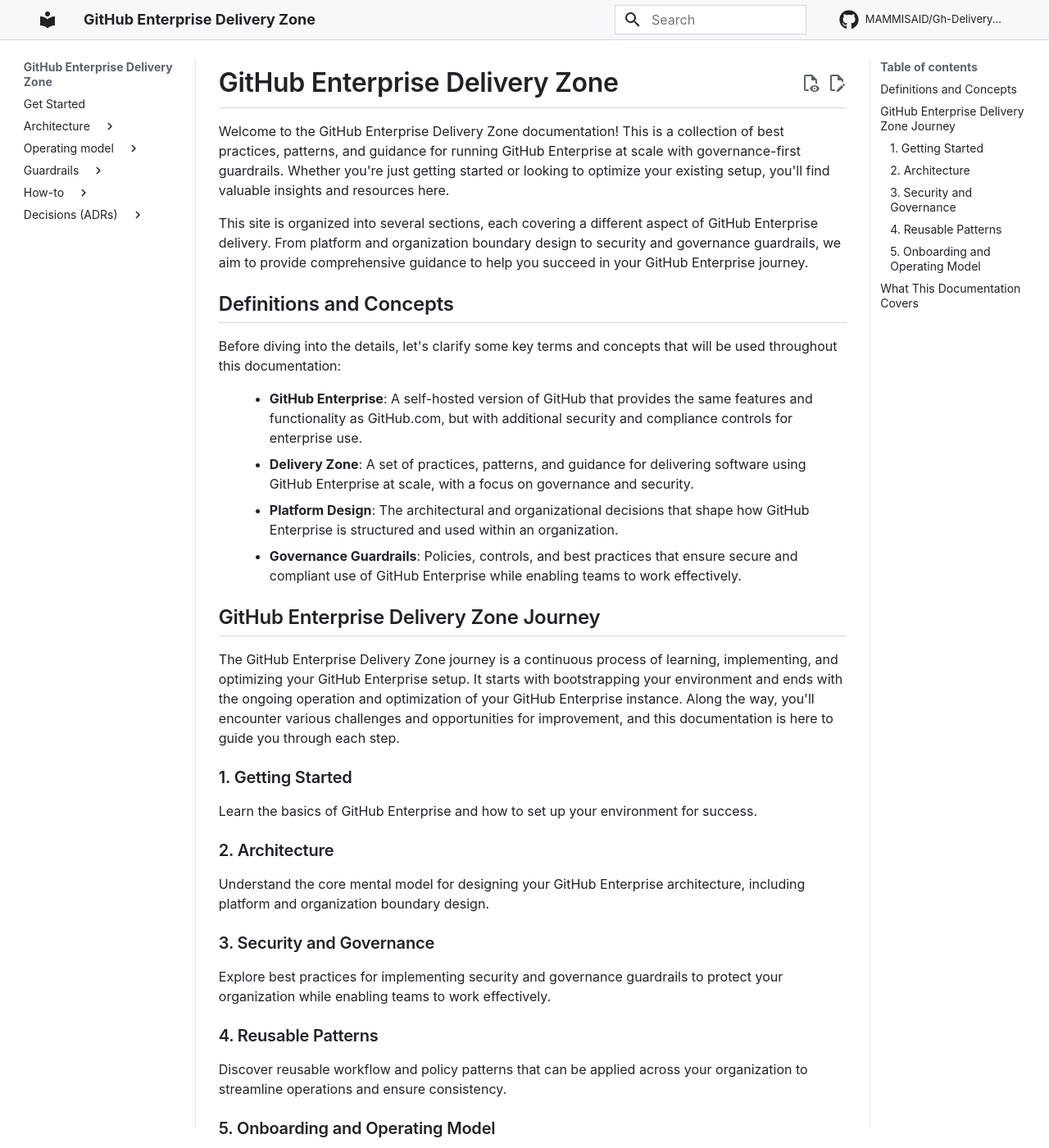
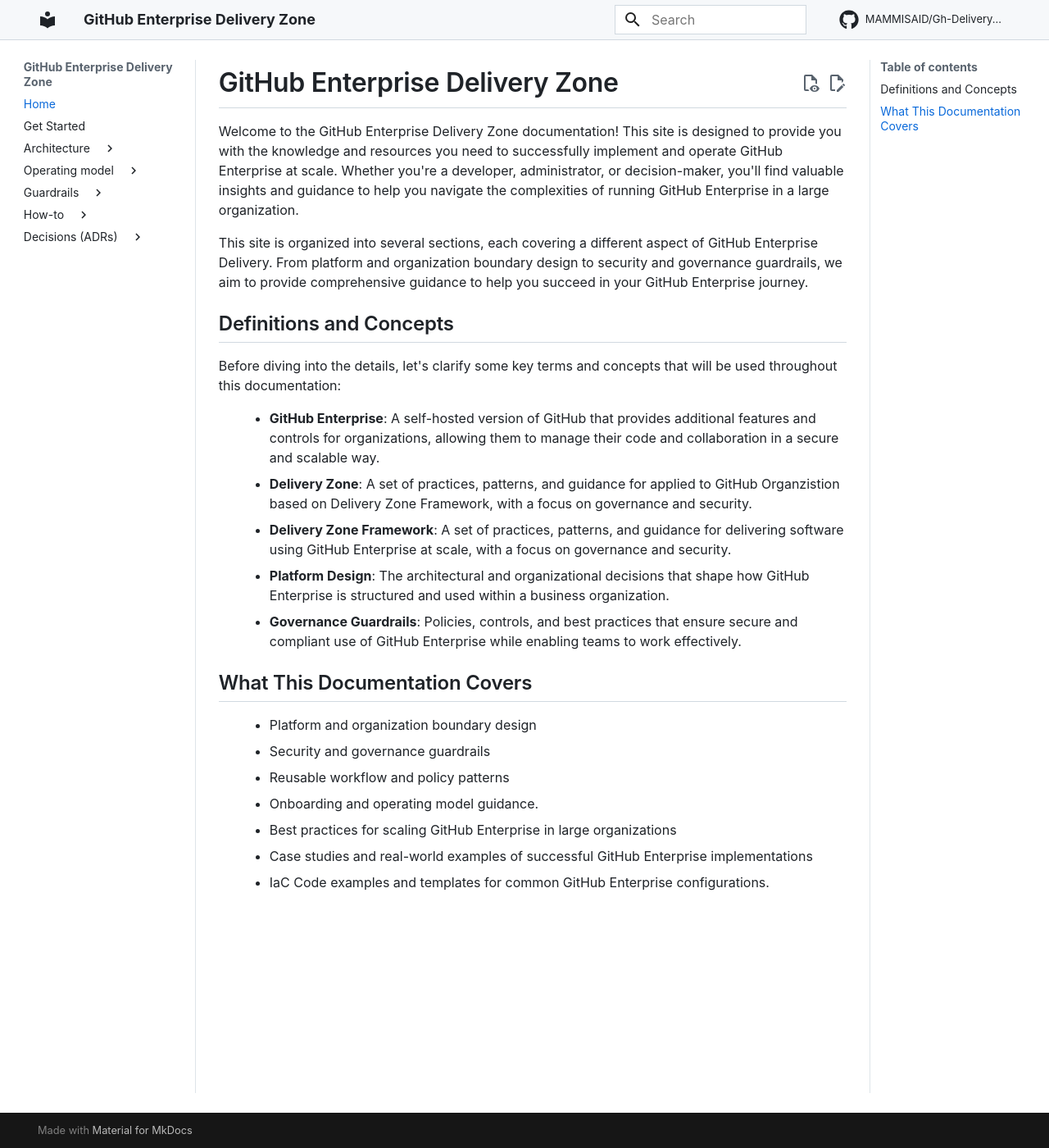
Before and after one commit to MAMMISAID/Gh-Delivery-Zone, an MkDocs documentation site: the page built from docs/index.md, in a window 1280 px wide and 1400 px high. Shown: the whole window at 82% size. Built offline with MkDocs 1.6.1 and Material for MkDocs 9.7.7, drawn with Linux system fonts in a browser that asks for light colours; comment, search, counter and statistics services are not loaded; some of the changed text lies outside the part shown.

Commit message:
Mise à jour de la documentation : amélioration des descriptions des règles d'organisation et des workflows réutilisables, et réorganisation de la navigation dans mkdocs.yml.

```diff
--- a/docs/index.md
+++ b/docs/index.md
@@ -1,45 +1,25 @@
 # GitHub Enterprise Delivery Zone
 
-Welcome to the GitHub Enterprise Delivery Zone documentation! This is a collection of best practices, patterns, and guidance for running GitHub Enterprise at scale with governance-first guardrails. Whether you're just getting started or looking to optimize your existing setup, you'll find valuable insights and resources here.
+Welcome to the GitHub Enterprise Delivery Zone documentation! This site is designed to provide you with the knowledge and resources you need to successfully implement and operate GitHub Enterprise at scale. Whether you're a developer, administrator, or decision-maker, you'll find valuable insights and guidance to help you navigate the complexities of running GitHub Enterprise in a large organization.
 
-This site is organized into several sections, each covering a different aspect of GitHub Enterprise delivery. From platform and organization boundary design to security and governance guardrails, we aim to provide comprehensive guidance to help you succeed in your GitHub Enterprise journey.
+This site is organized into several sections, each covering a different aspect of GitHub Enterprise Delivery. From platform and organization boundary design to security and governance guardrails, we aim to provide comprehensive guidance to help you succeed in your GitHub Enterprise journey.
 
 ## Definitions and Concepts
 
 Before diving into the details, let's clarify some key terms and concepts that will be used throughout this documentation:
 
-- **GitHub Enterprise**: A self-hosted version of GitHub that provides the same features and functionality as GitHub.com, but with additional security and compliance controls for enterprise use.
-- **Delivery Zone**: A set of practices, patterns, and guidance for delivering software using GitHub Enterprise at scale, with a focus on governance and security.
-- **Platform Design**: The architectural and organizational decisions that shape how GitHub Enterprise is structured and used within an organization.
+- **GitHub Enterprise**: A self-hosted version of GitHub that provides additional features and controls for organizations, allowing them to manage their code and collaboration in a secure and scalable way.
+- **Delivery Zone**: A set of practices, patterns, and guidance for applied to GitHub Organzistion based on Delivery Zone Framework, with a focus on governance and security.
+- **Delivery Zone Framework**: A set of practices, patterns, and guidance for delivering software using GitHub Enterprise at scale, with a focus on governance and security.
+- **Platform Design**: The architectural and organizational decisions that shape how GitHub Enterprise is structured and used within a business organization.
 - **Governance Guardrails**: Policies, controls, and best practices that ensure secure and compliant use of GitHub Enterprise while enabling teams to work effectively.
-
-## GitHub Enterprise Delivery Zone Journey
-
-The GitHub Enterprise Delivery Zone journey is a continuous process of learning, implementing, and optimizing your GitHub Enterprise setup. It starts with bootstrapping your environment and ends with the ongoing operation and optimization of your GitHub Enterprise instance. Along the way, you'll encounter various challenges and opportunities for improvement, and this documentation is here to guide you through each step.
-
-### 1. Getting Started
-
-Learn the basics of GitHub Enterprise and how to set up your environment for success.
-
-### 2. Architecture
-
-Understand the core mental model for designing your GitHub Enterprise architecture, including platform and organization boundary design.
-
-### 3. Security and Governance
-
-Explore best practices for implementing security and governance guardrails to protect your organization while enabling teams to work effectively.
-
-### 4. Reusable Patterns
-
-Discover reusable workflow and policy patterns that can be applied across your organization to streamline operations and ensure consistency.
-
-### 5. Onboarding and Operating Model
-
-Get guidance on onboarding new teams and users to GitHub Enterprise, as well as best practices for operating and optimizing your instance over time.
 
 ## What This Documentation Covers
 
 - Platform and organization boundary design
 - Security and governance guardrails
 - Reusable workflow and policy patterns
-- Onboarding and operating model guidance
+- Onboarding and operating model guidance.
+- Best practices for scaling GitHub Enterprise in large organizations
+- Case studies and real-world examples of successful GitHub Enterprise implementations
+- IaC Code examples and templates for common GitHub Enterprise configurations.
--- a/mkdocs.yml
+++ b/mkdocs.yml
@@ -50,6 +50,7 @@
       permalink: true
 
 nav:
+  - Home: index.md
   - Get Started: getting-started.md
   - Architecture:
       - Core Mental Model: architecture/mental-model.md
```
Also changed, not shown: docs/getting-started.md (+1 -1 lines).
